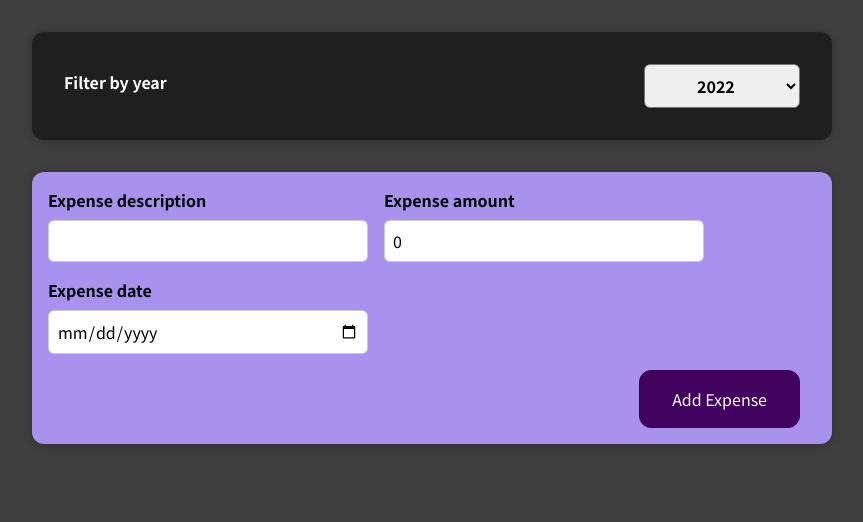
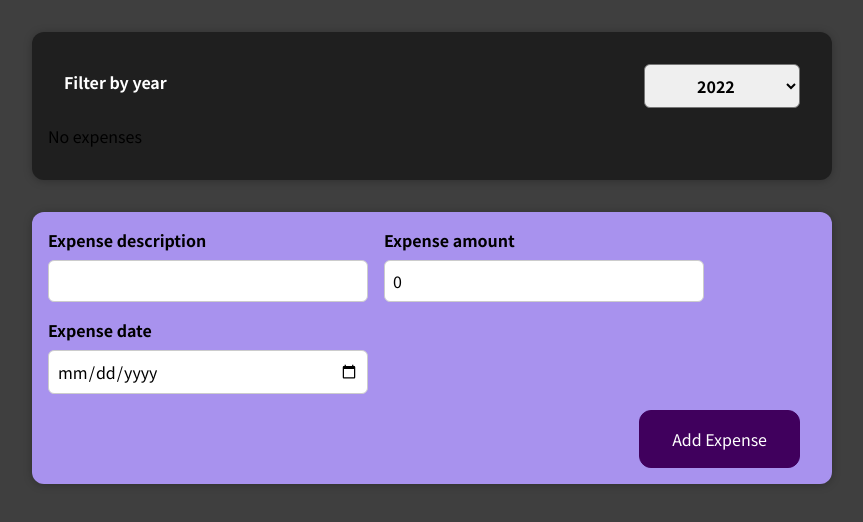
Before and after one commit to AdrianaAC/React, a React (Create React App) app in the folder react-complete-guide/: page / in a window 1280 px wide. Shown: the top 522 px of the page, without its empty margins (208-1071 px from the left). Built offline with nearby package versions, Linux system fonts and the light colour scheme.

Commit message:
rendering conditionally

```diff
--- a/react-complete-guide/src/components/Expenses/ExpensesList/ExpensesList.js
+++ b/react-complete-guide/src/components/Expenses/ExpensesList/ExpensesList.js
@@ -15,6 +15,8 @@ function ExpensesList(props) {
     setFilteredYear(selectedYear);
   };
 
+  let noExpensesMessage = <p>No expenses</p>;
+
   return (
     <div>
       <Card className="expenses">
@@ -22,6 +24,7 @@ function ExpensesList(props) {
           onFilterChange={filterChangeHandler}
           selectedYear={filteredYear}
         />
+        {filteredExpenses.length === 0 && noExpensesMessage}
         {filteredExpenses.map((expense) => {
           return (
             <ExpenseItem
```
